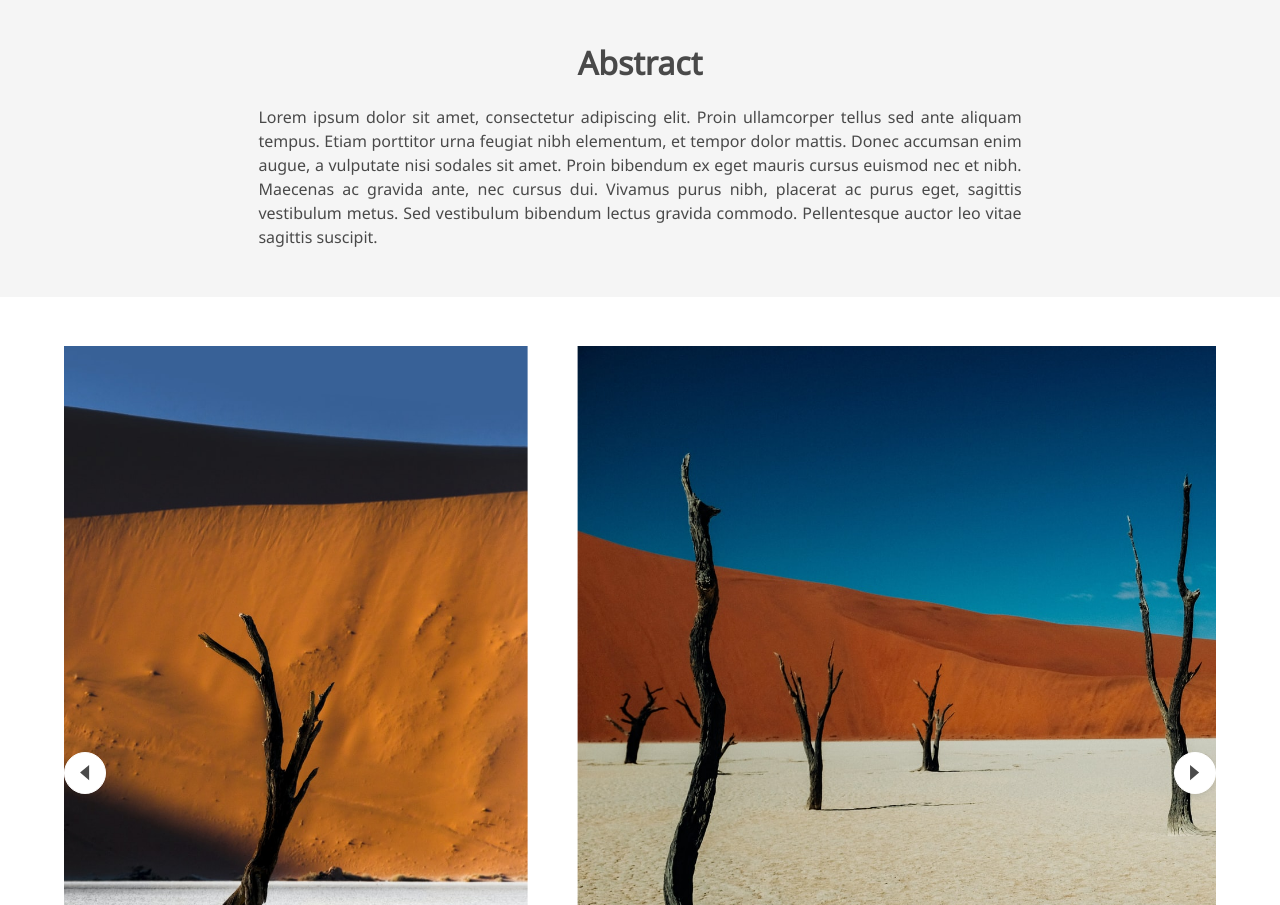
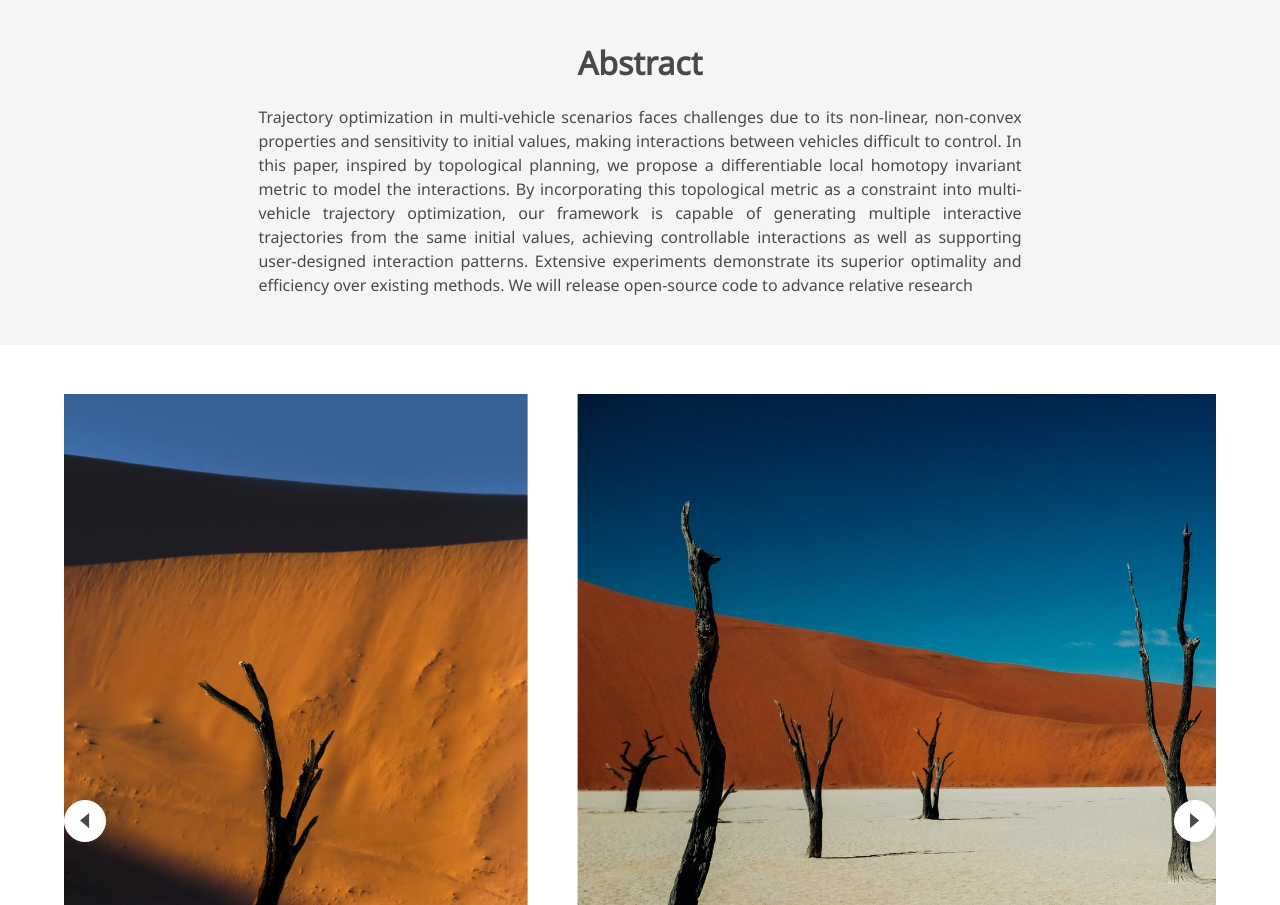
Before and after one commit to Leon-Redfield/Interactive-Traj-Opt, a plain HTML site: page index.html in a window 1280 px wide. Shown: the part 831-1736 px from the top of the page. Drawn offline with nearby package versions, Linux system fonts and the light colour scheme; some icons are missing; a web font is replaced by a local one.

Commit message:
Update index.html

```diff
--- a/index.html
+++ b/index.html
@@ -137,7 +137,18 @@
         <h2 class="title is-3">Abstract</h2>
         <div class="content has-text-justified">
           <p>
-            Lorem ipsum dolor sit amet, consectetur adipiscing elit. Proin ullamcorper tellus sed ante aliquam tempus. Etiam porttitor urna feugiat nibh elementum, et tempor dolor mattis. Donec accumsan enim augue, a vulputate nisi sodales sit amet. Proin bibendum ex eget mauris cursus euismod nec et nibh. Maecenas ac gravida ante, nec cursus dui. Vivamus purus nibh, placerat ac purus eget, sagittis vestibulum metus. Sed vestibulum bibendum lectus gravida commodo. Pellentesque auctor leo vitae sagittis suscipit.
+            Trajectory optimization in multi-vehicle scenarios
+            faces challenges due to its non-linear, non-convex properties
+            and sensitivity to initial values, making interactions between
+            vehicles difficult to control. In this paper, inspired by topological planning, we propose a differentiable local homotopy
+            invariant metric to model the interactions. By incorporating this
+            topological metric as a constraint into multi-vehicle trajectory
+            optimization, our framework is capable of generating multiple
+            interactive trajectories from the same initial values, achieving
+            controllable interactions as well as supporting user-designed
+            interaction patterns. Extensive experiments demonstrate its
+            superior optimality and efficiency over existing methods. We
+            will release open-source code to advance relative research
           </p>
         </div>
       </div>
```
